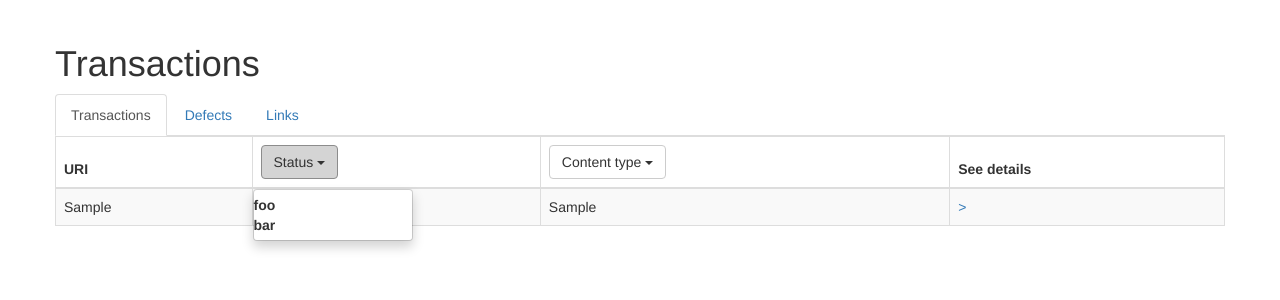
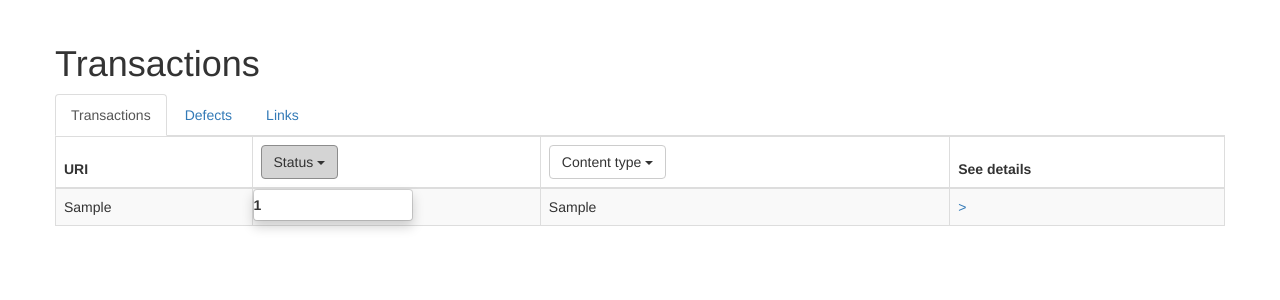
Before and after one commit to eghuro/crawlcheck-report, a Flask app: page /transaction in a window 1280 px wide, after a click on "Status". Shown: the part 51-351 px from the top of the page. Run offline with Flask 2, Linux system fonts and the light colour scheme; tables that the repository leaves empty hold one stand-in row (values such as "Sample post"); some libraries are stand-ins or nearby versions.

Commit message:
Populate dropdowns in transaction list

```diff
--- a/project/client/templates/main/transaction.html
+++ b/project/client/templates/main/transaction.html
@@ -20,9 +20,10 @@
                     Status
                     <span class="caret"></span>
                 </button>
-                <ul class="dropdown-menu" aria-labelledby="dropdownMenu2" id="dtype">
-                    <li>foo</li>
-                    <li>bar</li>
+                <ul class="dropdown-menu" aria-labelledby="dropdownMenu2" id="status">
+                    {% for status in statuses%}
+                        <li>{{status}}</li>
+                    {% endfor %}
                 </ul>
             </th>
             <th class="dropdown">
@@ -30,9 +31,10 @@
                     Content type
                     <span class="caret"></span>
                 </button>
-                <ul class="dropdown-menu" aria-labelledby="dropdownMenu2" id="dtype">
-                    <li>lorem</li>
-                    <li>ipsum</li>
+                <ul class="dropdown-menu" aria-labelledby="dropdownMenu2" id="ctype">
+                    {% for ctype in types %}
+                        <li>{{ctype}}</li>
+                    {% endfor %}
                 </ul>
             </th>
             <th>See details</th>
--- a/project/server/main/views.py
+++ b/project/server/main/views.py
@@ -36,7 +36,9 @@ def about():
 @main_blueprint.route('/transaction')
 def transactions():
     t = Transaction.query.all()
-    return render_template('main/transaction.html', data=t) #TODO: statuses, content-types
+    status = set([x.status for x in t])
+    ctype = set([x.ctype for x in t])
+    return render_template('main/transaction.html', data=t, statuses=status, types=ctype)
 
 @main_blueprint.route('/defect')
 def findings():
```
